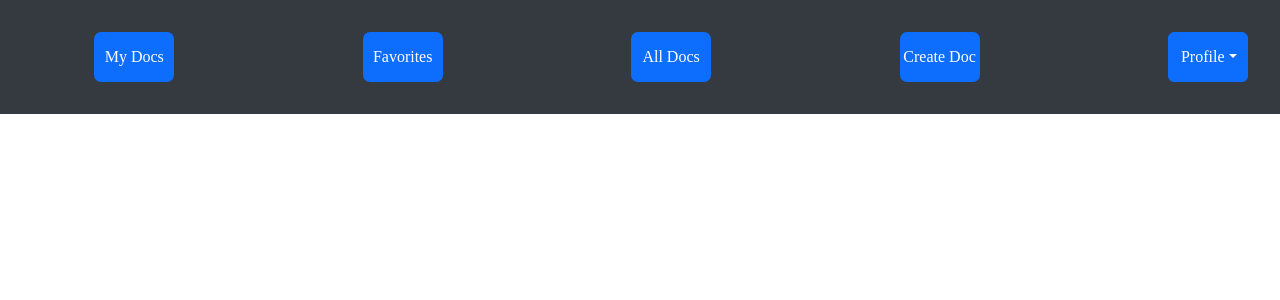
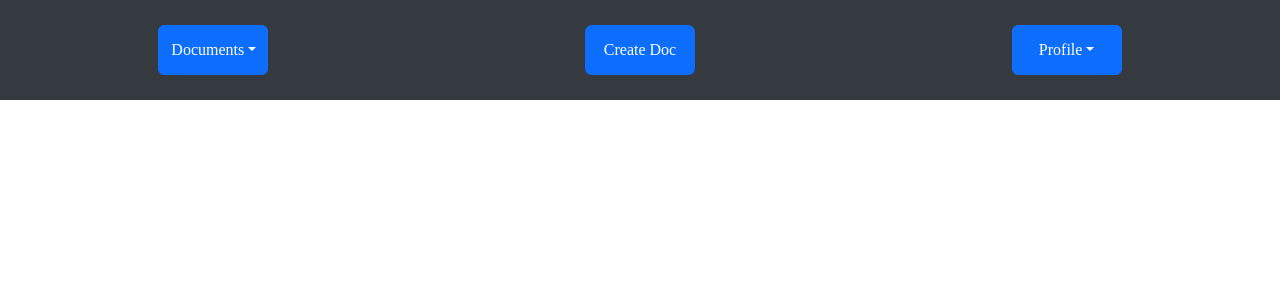
Before and after one commit to BraxtonBrown4/DocMa, a React (Vite) app: page / in a window 1280 px wide. Shown: the top 300 px of the page. Built offline with nearby package versions, Linux system fonts and the light colour scheme; sample sign-in values are in the browser's storage.

Commit message:
moved document navbar buttons into dropdown

```diff
--- a/src/components/nav/NavBar.css
+++ b/src/components/nav/NavBar.css
@@ -1,11 +1,11 @@
 .navBar {
     display: flex;
     flex-direction: row;
-    flex-wrap: wrap;
     align-items: center;
-    height: auto;
+    height: clamp(100px, 10vh, 10vh);
     width: 100vw;
     background-color: #343a40;
+    justify-content: space-around;
 }
 
 .nav-btn {
@@ -16,7 +16,6 @@
     border-radius: 7px;
     background-color: #0d6efd;
     transition: background-color 0.3s ease;
-    margin: 2.5% auto;
 
     a {
         color: white;
@@ -30,9 +29,5 @@
 
 .dropdown-size, .nav-btn {
     height: 50px;
-    width: 80px;
+    width: 110px;
 }
-
-.dropdown-positioning {
-    margin: 2.5% 2.5% 2.5% auto;
-}
--- a/src/components/nav/NavBar.jsx
+++ b/src/components/nav/NavBar.jsx
@@ -8,19 +8,21 @@ export const NavBar = ({currentUser}) => {
 
     return (
         <div className="navBar">
-            <div className="nav-btn">
-                <Link to="/my-docs">My Docs</Link>
-            </div>
-            <div className="nav-btn">
-                <Link to="/favorites">Favorites</Link>
-            </div>
-            <div className="nav-btn">
-                <Link to="/all-docs">All Docs</Link>
-            </div>
+
+            <Dropdown>
+                <Dropdown.Toggle className="dropdown-size">Documents</Dropdown.Toggle>
+                <Dropdown.Menu>
+                    <Dropdown.Item as={Link} to={`/my-docs`}>My Docs</Dropdown.Item>
+                    <Dropdown.Item as={Link} to={`/all-docs`}>All Docs</Dropdown.Item>
+                    <Dropdown.Item as={Link} to={`/favorites`}>Favorite Docs</Dropdown.Item>
+                </Dropdown.Menu>
+            </Dropdown>
+
             <div className="nav-btn">
                 <Link to="/create-doc">Create Doc</Link>
             </div>
-            <Dropdown className="dropdown-positioning">
+
+            <Dropdown>
                 <Dropdown.Toggle className="dropdown-size">Profile</Dropdown.Toggle>
                 <Dropdown.Menu>
                     <Dropdown.Item as={Link} to={`/profile/${currentUser.id}`}>View Profile</Dropdown.Item>
```
